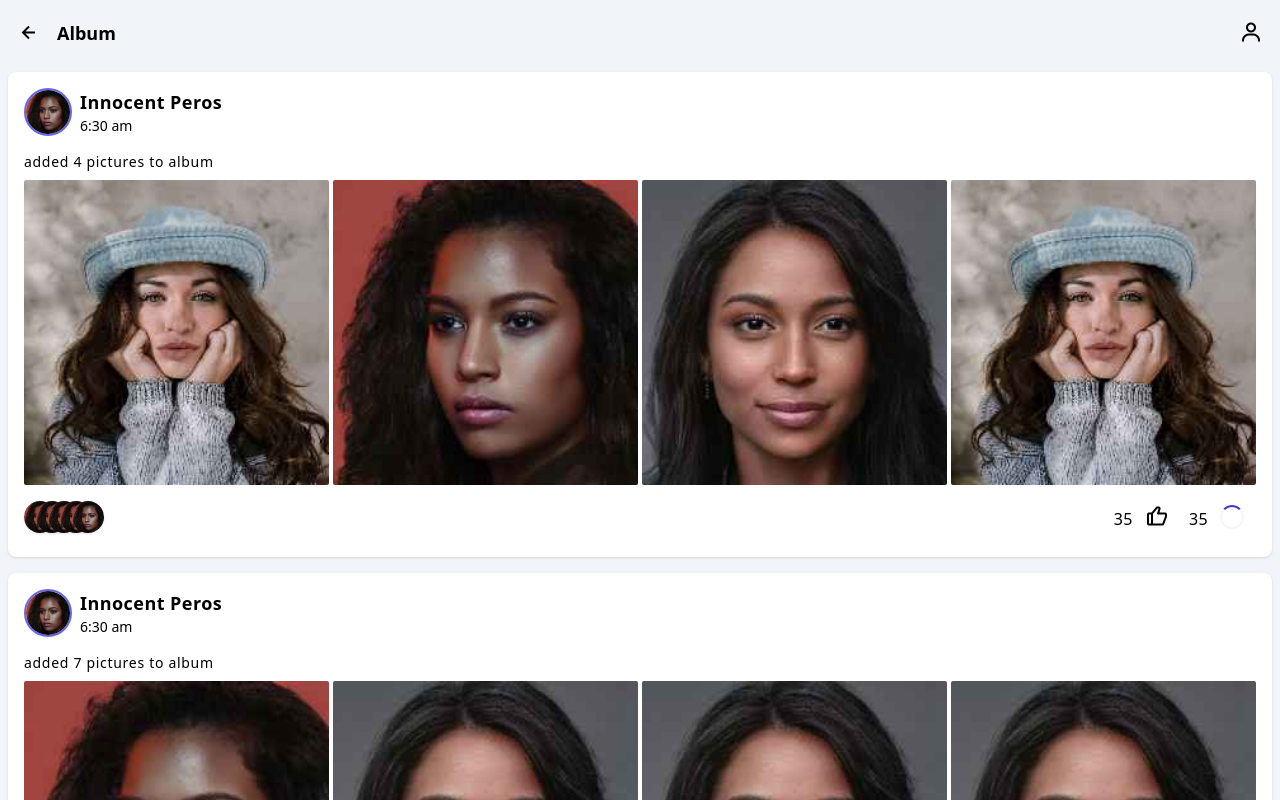
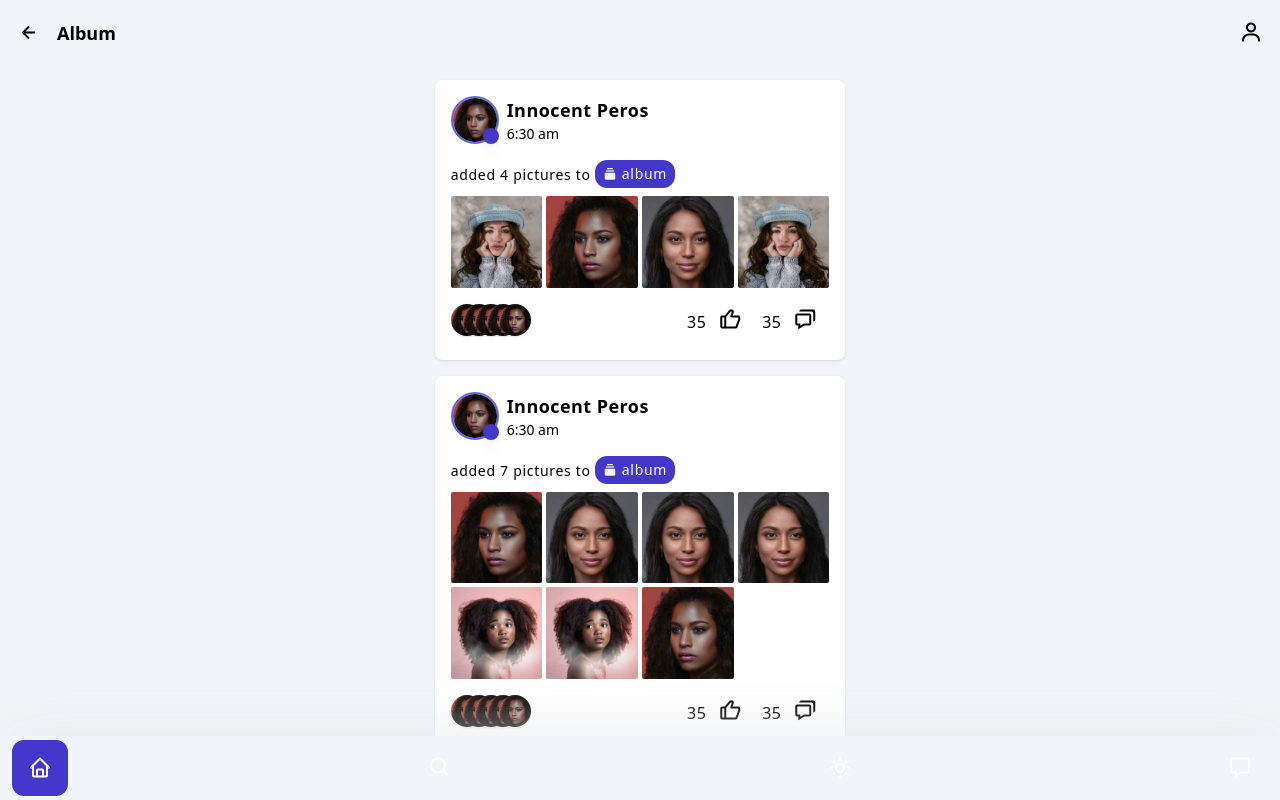
Before and after one commit to innocentperos/album-vite, a Vue app: page /#/home in a window 1280 px wide. Built offline with nearby package versions, Linux system fonts and the light colour scheme.

Commit message:
Added UserAvatar and updated TimeLine Item

```diff
--- a/app.js
+++ b/app.js
@@ -12,6 +12,7 @@ import Image from "/src/ui/Image.vue"
 import Icon from "/src/ui/icon.vue"
 import IconButton from "/src/ui/IconButton.vue"
 import AppBar from "/src/ui/AppBar.vue"
+import BottomNavigitor from "/src/ui/BottomNavigator.vue"
 
 const pinia = createPinia()
 const app = createApp(App)
@@ -25,5 +26,6 @@ app.component("Avatar", Avatar)
 .component("Icon", Icon)
 .component("IconButton", IconButton)
 .component("AppBar", AppBar)
+.component("BottomNavigitor",BottomNavigitor)
 
 app.mount('#app')
--- a/index.html
+++ b/index.html
@@ -8,8 +8,8 @@
   <title></title>
 </head>
 
-<body class="h-screen w-screen overflow-auto">
-<div id="app" class="h-screen m-w-full bg-slate-100 dark:bg-slate-800 dark:text-white">
+<body class="h-screen w-screen overflow-auto flex bg-slate-100 dark:bg-slate-800 dark:text-white">
+<div id="app" class="h-screen w-full md:w-1/2 lg:w-1/3 mx-auto ">
 </div>
 
 
--- a/src/pages/Home.vue
+++ b/src/pages/Home.vue
@@ -1,5 +1,5 @@
 <template>
-  <div class="min-h-screen min-w-full pt-16 bg-slate-100 dark:bg-slate-800">
+  <div class="min-h-screen min-w-full pt-16 pb-16 bg-slate-100 dark:bg-slate-800">
 
     <AppBar back>
 
@@ -7,11 +7,15 @@
         <IconButton text icon="bx-user text-2xl" />
       </template>
     </AppBar>
-    <div class="space-y-4 p-2 ">
-      <TimelineItem :key="i" v-for="i in 10" class="shadow">
+    <div class="space-y-4 p-2 pt-4">
+      <TimelineItem  :key="i" v-for="i in 10" class="shadow">
 
       </TimelineItem>
     </div>
+
+    <BottomNavigitor>
+
+    </BottomNavigitor>
   </div>
 </template>
 
--- a/src/pages/home/TimeLineItem.vue
+++ b/src/pages/home/TimeLineItem.vue
@@ -1,7 +1,7 @@
 <template>
   <div class="w-full p-4 flex flex-col dark:bg-gradient-to-br bg-white dark:from-indigo-600 dark:to-indigo-800 dark:via-indigo-700 rounded-lg dark:text-white">
     <div class="flex space-x-2">
-      <Avatar history xsmall class="shrink-0" />
+      <UserAvatar history xsmall class="shrink-0" />
       <div class="flex flex-col ">
         <div class="flex flex-col-reverse items-center light:text-slate-700">
           <span class="text-sm mr-auto">6:30 am</span>
@@ -11,7 +11,11 @@
     </div>
 
     <div class="flex flex-col space-y-2 mt-4">
-      <span class="text-sm tracking-wider">added {{count}} pictures to album</span>
+      <span class="text-sm tracking-wider">added {{count}} pictures to
+        <div class=" text-white bg-indigo-700 dark:bg-white dark:text-indigo-700 p-1 px-2 rounded-xl inline-flex items-center">
+          <span strip class="bx bxs-collection text-md mr-1"/>
+          album</div>
+      </span>
       <div class="grid gap-1" :class="gridSize">
         <div v-for="i in count" :key="i" class="w-full aspect-square ring ring-indigo-700/0 duration-300 hover:ring-indigo-700/50 rounded-sm overflow-hidden">
           <Image class="w-full h-full object-cover" :src="cover(i)" alt="" />
@@ -32,13 +36,15 @@
       <div class="p-1 flex items-center">
         <span class="text-md tracking-wide pt-1 px-1">35</span>
 
-        <IconButton text loading icon="bx-chat" class="text-2xl font-light" />
+        <IconButton text icon="bx-chat" class="text-2xl font-light" />
       </div>
 
     </div>
   </div>
 </template>
 <script setup>
+  import UserAvatar from "/src/ui/UserAvatar.vue"
+
   import { ref, computed } from "vue"
   const col = Math.random().toString().split("").slice(4, 6)
 
@@ -47,13 +53,12 @@
   const gridSize = computed(function() {
     let c = count.value
     if (c == 1) return 'grid-cols-1'
-    if (c % 4 == 0) return 'grid-cols-4'
+    if (c == 2) return 'grid-cols-2'
+    if (c == 3) return 'grid-cols-3'
 
-    return 'grid-cols-' + Math.min(Math.round(Math.sqrt(c)) + 1, 4)
+    if (c >= 4) return 'grid-cols-4'
 
-    if (c < 4) return 'grid-cols-' + (c + 1)
-
-    return 'grid-cols-4'
+    return 'grid-cols-' + c
 
 
   })
--- /dev/null
+++ b/src/ui/UserAvatar.vue
@@ -0,0 +1,28 @@
+<template>
+  <div class="relative group">
+    <Avatar v-bind="props"/>
+
+    <div class="h-4 absolute aspect-square bg-indigo-700 rounded-full right-0 bottom-0 shadow-lg">
+    </div>
+
+  </div>
+</template>
+<script setup>
+  const props = defineProps({
+    src:{
+      type:String,
+      default:"/images/avatar3.jpg"
+    },
+    small:Boolean,
+    xsmall:Boolean,
+    tiny:Boolean,
+    size:Number | String,
+    history: Boolean,
+    normal:{
+      type:Boolean,
+      default: true
+    },
+    large: Boolean
+  })
+
+</script>
```
